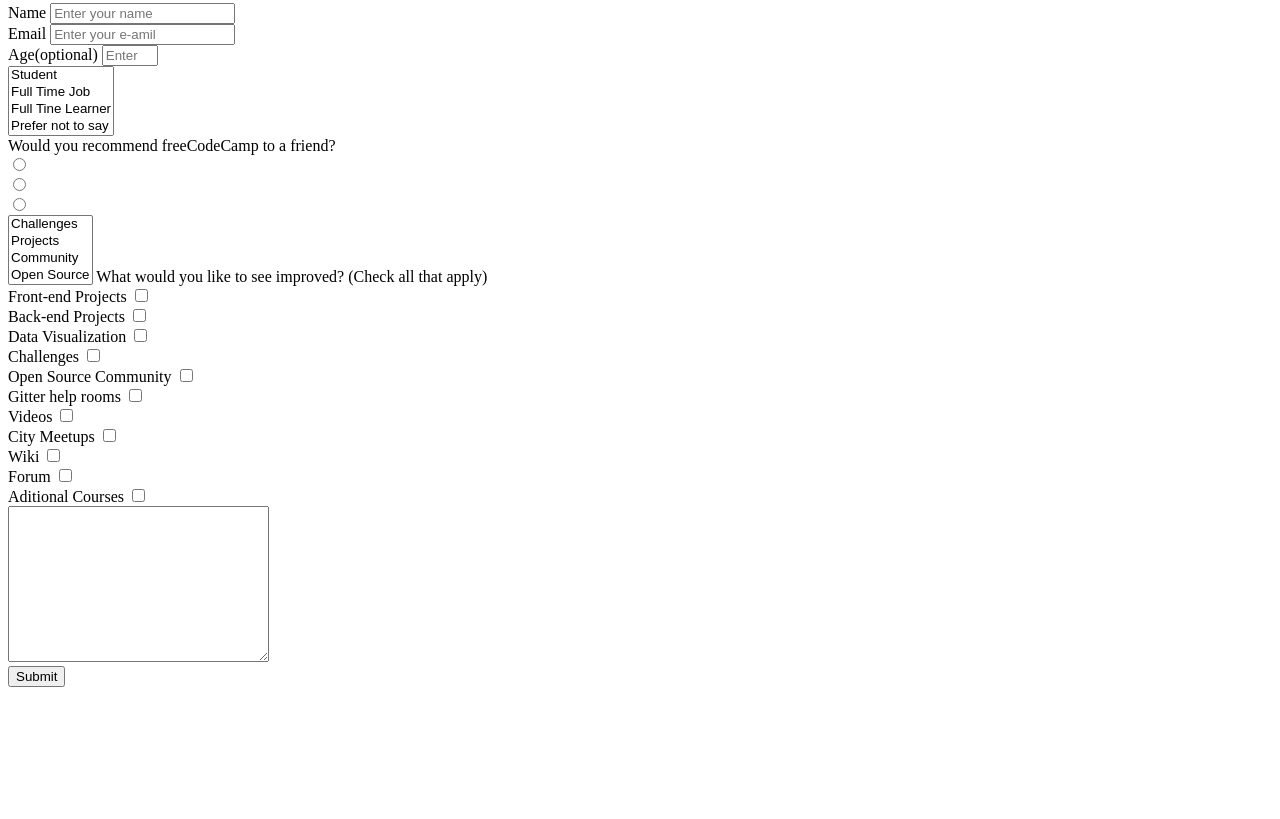
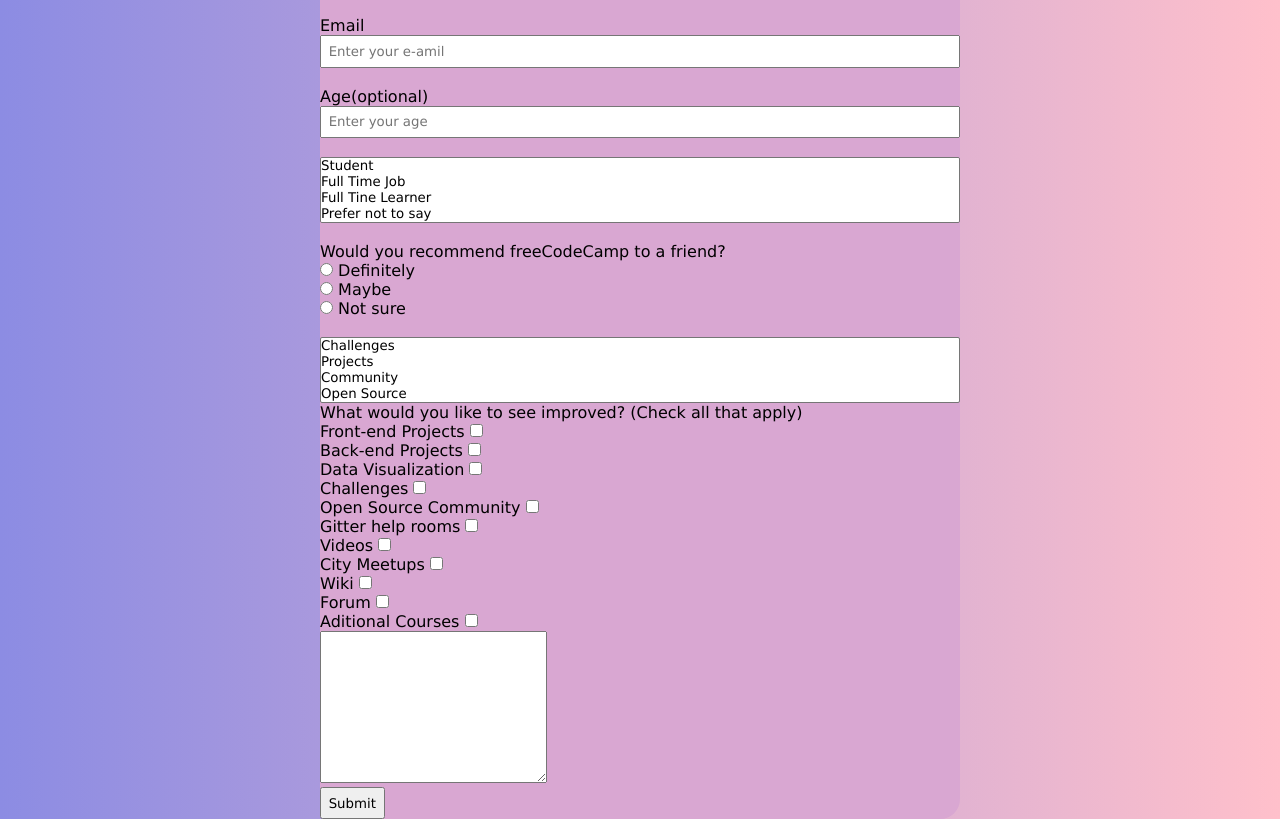
Before and after one commit to AleMta/Jenni_Ale_Repository, a plain HTML site: page index.html in a window 1280 px wide. Shown: the part 111-930 px from the top of the page. Before the commit the page ends 806 px from the top, so only its background shows below. Drawn offline with Linux system fonts and the light colour scheme.

Commit message:
uploading final changes

```diff
--- a/css/style.css
+++ b/css/style.css
@@ -0,0 +1,36 @@
+* {
+  margin: 0;
+  padding: 0;
+  box-sizing: border-box;
+  font-family: Verdana, Geneva, Tahoma, sans-serif;
+}
+body{
+  background: linear-gradient(to right, rgb(140, 140, 227), pink);
+}
+h1 , p{
+  text-align: center;
+
+}
+#survey-form{
+    width: 100%;
+    max-width: 600px;
+    margin: 0 auto;
+    display: flex;
+    flex-direction: column;
+    justify-content: center;
+    align-items: center;
+
+}
+
+.form{
+  display: flex;
+  flex-direction: column;
+  width: 50vw;
+  background-color: rgb(217, 167, 210);
+  border-radius: 20px;
+}
+
+input{
+  padding: 0.5em;
+  margin: 0.25pm  2em 2em 2em;
+}
--- a/index.html
+++ b/index.html
@@ -13,6 +13,7 @@
 
 
 <form id="survey-form" action="">
+  <div class="form">
 
 <label id="name-label" for="">Name</label>
 <input type="text" id="name" placeholder="Enter your name" required>
@@ -39,12 +40,14 @@
 <br>
 <label>Would you recommend freeCodeCamp to a friend?
   <br>
-
-<input name="attribute" type="radio" value="Definitely">
+  <input name="attribute" type="radio" value="Definitely">
+<label for="">Definitely</label>
 <br>
 <input name="attribute" type="radio" value="Maybe">
+<label for="">Maybe</label>
 <br>
 <input name="attribute" type="radio" value="Not sure">
+<label for="">Not sure</label>
 </label>
 <br>
 <select multiple name="drawfs" id="drawfs">
@@ -94,7 +97,7 @@
 <textarea name="comments" id="text-area" cols="30" rows="10"></textarea>
 <br>
 <input id="submit" type="submit" value="Submit" />
-
+</div>
 </form>
     <!--
 
```
